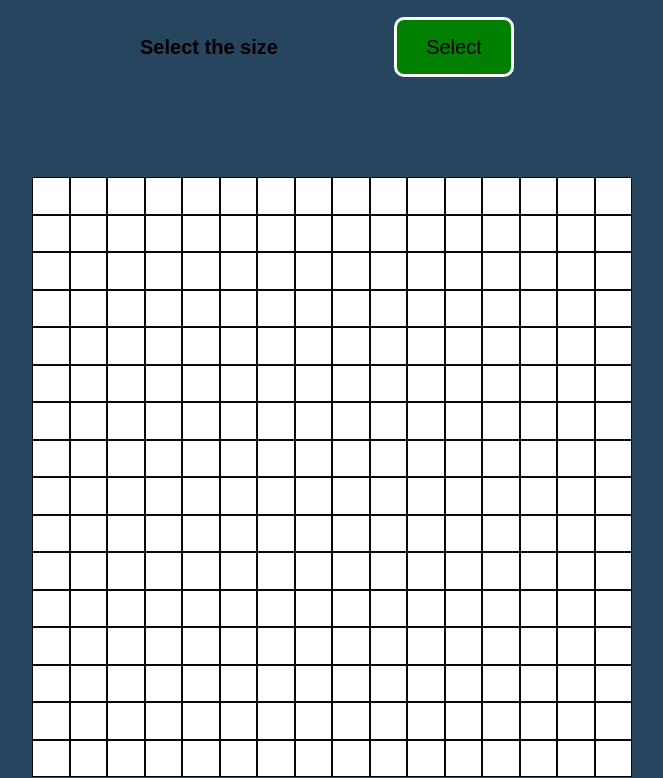
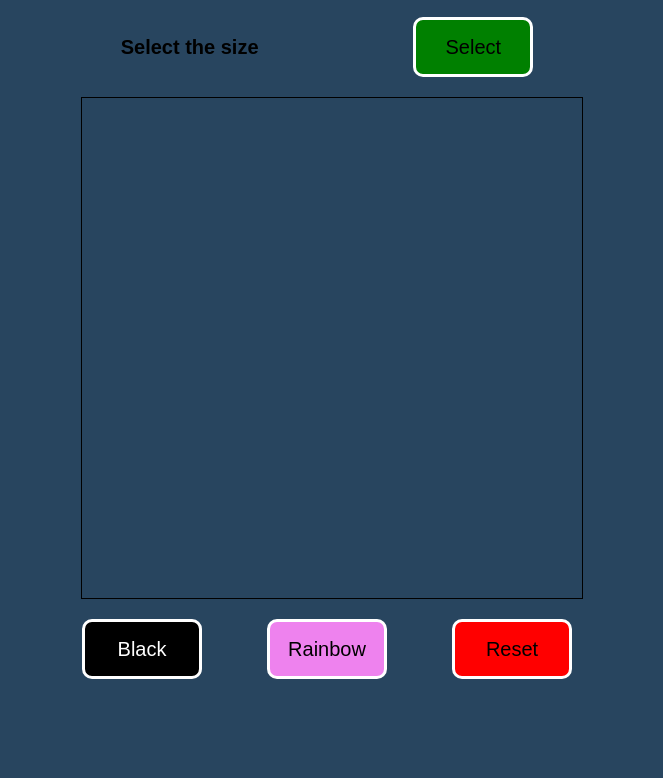
Before and after one commit to chaomoua91/etch-a-sketch-project, a plain HTML site: page index.html in a window 1280 px wide. Shown: the part 60-838 px from the top of the page, without its empty margins (308-971 px from the left). After the commit the page ends 800 px from the top, so only its background shows below. Drawn offline with nearby package versions, Linux system fonts and the light colour scheme.

Commit message:
styling the pages

```diff
--- a/index.html
+++ b/index.html
@@ -11,6 +11,7 @@
     <H1>Etch-a-Sketch</H1>
     <div class="header">
         <h6>Select the size</h6>
+        <p id="message"></p>
         <button id="popup" class="select-button">Select</button>
     </div>
     <div id="sketch-area" class="container"></div>
--- a/script.js
+++ b/script.js
@@ -1,29 +1,28 @@
-const gridSide = 600;
-let rows = 16;
-let cols = 16;
+document.addEventListener("DOMContentLoaded", function () {
+    createBoard(16);
+    console.log ("hi");
+}
+)
 
-const sketchArea = document.querySelector("#sketch-area");
-sketchArea.style.width = sketchArea.style.height = `${gridSide}px`;
+function createBoard (size) {
+    let board = document.querySelector("#sketch-area");
 
-function changeBackgroundColor () {
-    this.style.backgroundColor = "orange";
+    board.style.gridTemplateColumns = `repeat (${size}, 1fr)`;
+    board.style.gridTemplateRows = `repeat (${size}, 1fr)`;
 }
 
 
-function createGridCells () {
-    for (let i = 0; i < (rows * cols); i++) {
-        const gridCell = document.createElement("div");
 
-        gridCell.style.width =  `${(gridSide / cols) - 2}px`;
-        gridCell.style.height = `${(gridSide / rows) - 2}px`;
 
-        gridCell.classList.add("cell");
-
-        sketchArea.appendChild(gridCell);
-
-        gridCell.addEventListener("mouseover", changeBackgroundColor);
+function getSize () {
+    let input = prompt ("Select the size of the drawing grid.");
+    let message = document.querySelector("#message");
+    if (input === "") {
+        message.innerHTML = "Please provide a number";
+    } else if (input < 0 || input > 100) {
+        message.innerHTML = "Provide a number between 1 and 100"
+    } else {
+        message.innerHTML = "Let's Draw!"
+        return input;
     }
-
 }
-
-createGridCells();
--- a/style.css
+++ b/style.css
@@ -35,10 +35,12 @@ h6 {
 
 
 #sketch-area {
-    display: flex;
-    flex-wrap: wrap;
-    background-color: white;
-    margin: 100px auto;
+    width: 500px;
+    height: 500px;
+    display: grid;
+    border: 1px solid black;
+
+
 }
 
 .select-button {
@@ -65,6 +67,7 @@ h6 {
     align-items: center;
     width: 500px;
     justify-content: space-around;
+    margin-bottom: 20px;
 }
 
 .footer {
@@ -72,6 +75,7 @@ h6 {
     flex-direction: row;
     justify-content: space-between;
     width: 500px;
+    margin-top: 20px;
 }
 
 .cell {
```
